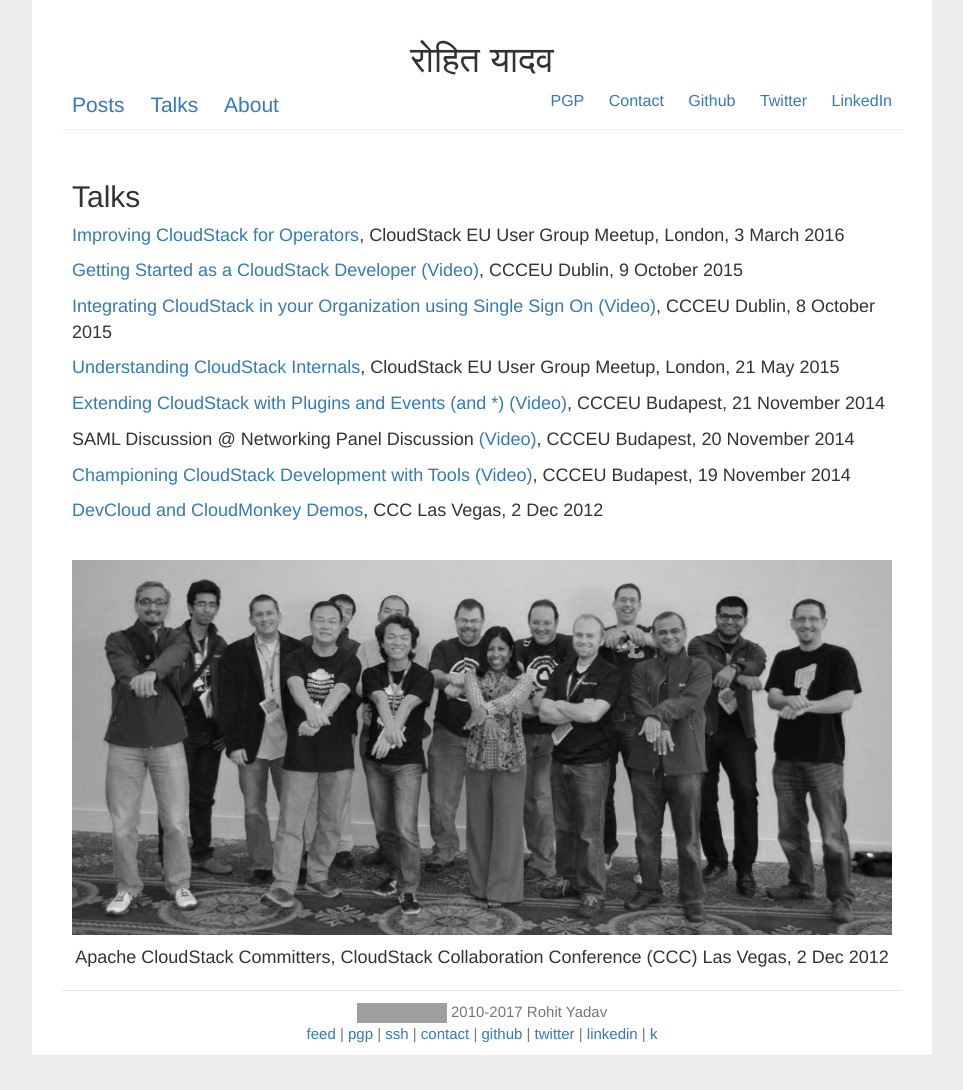
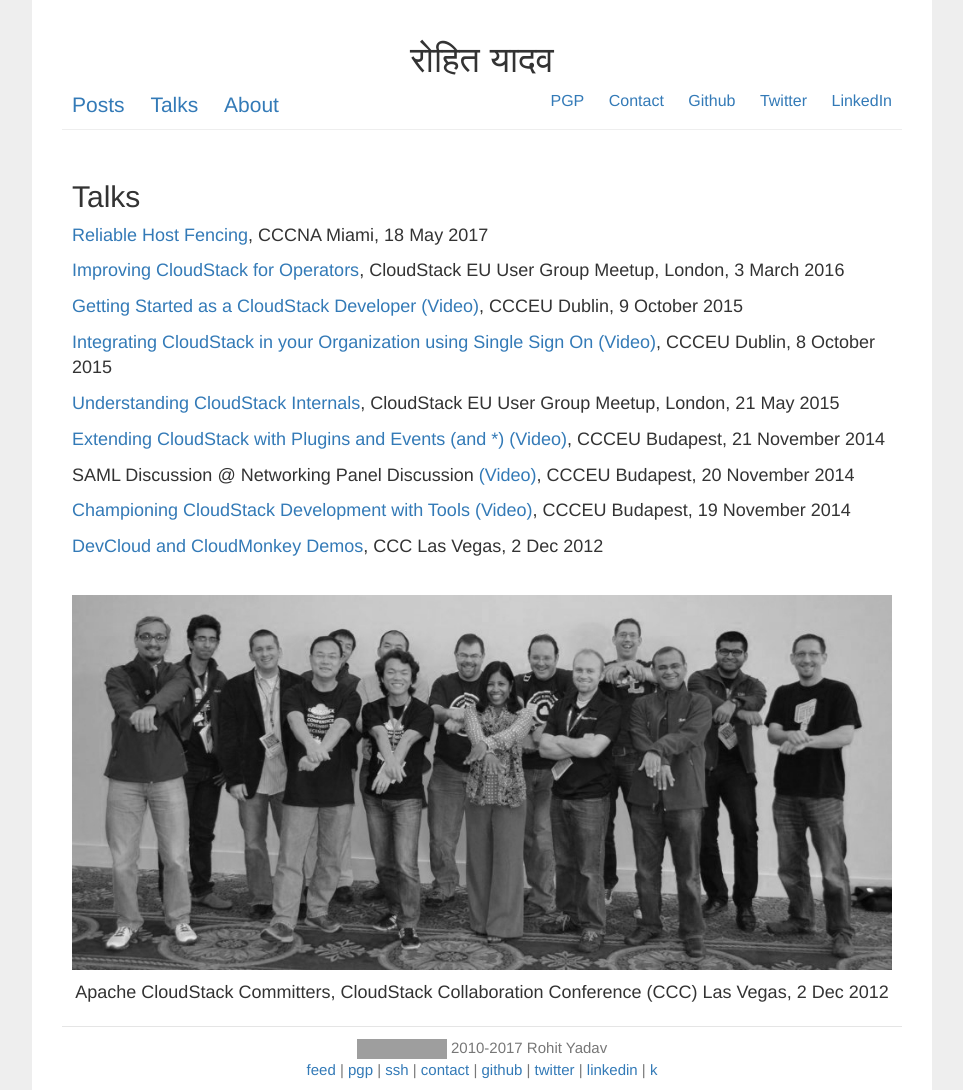
Before and after one commit to rohityadavcloud/rohityadavcloud.github.io, a Jekyll site: the page built from talks.markdown, in a window 1280 px wide. Shown: the whole page, without its empty margins (158-1121 px from the left). Built offline with Jekyll 4.4.1, drawn with Linux system fonts in a browser that asks for light colours; before the commit the page ends 1055 px from its top, so only the background shows below that; grey boxes are pictures that could not be loaded.

Commit message:
talks: cccna17 - reliable host fencing
Signed-off-by: Rohit Yadav <rohit@yadav.xyz>

```diff
--- a/talks.markdown
+++ b/talks.markdown
@@ -4,6 +4,8 @@ title: Talks
 tagline:
 permalink: /talks/
 ---
+
+[Reliable Host Fencing](/files/talks/cccna17-reliable-host-fencing.pdf), CCCNA Miami, 18 May 2017
 
 [Improving CloudStack for Operators](/files/talks/london-meetup-cloudstack-operators.pdf), CloudStack EU User Group Meetup, London, 3 March 2016
 
```
Also changed, not shown: assets/avatar-large.jpg, 1 other file.
